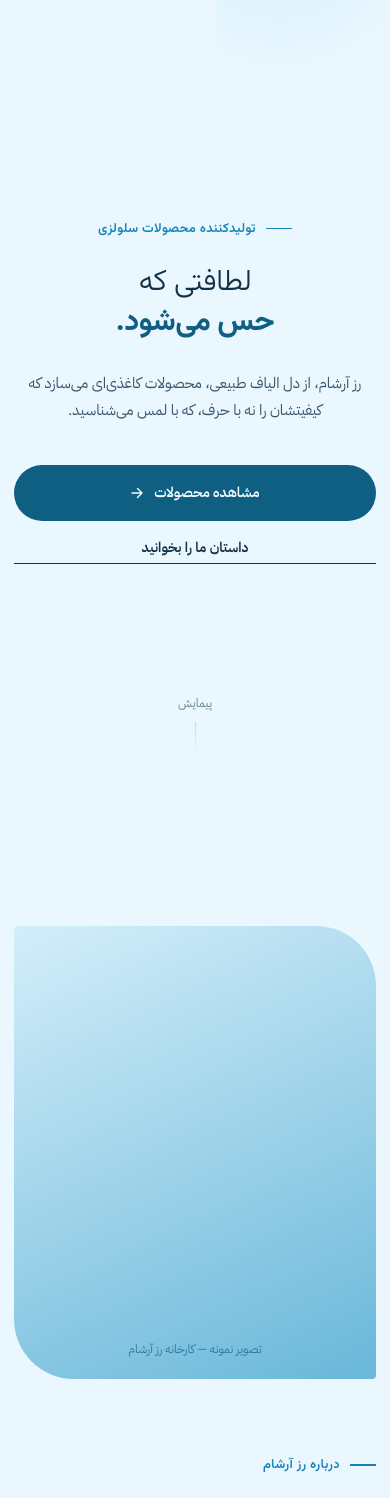
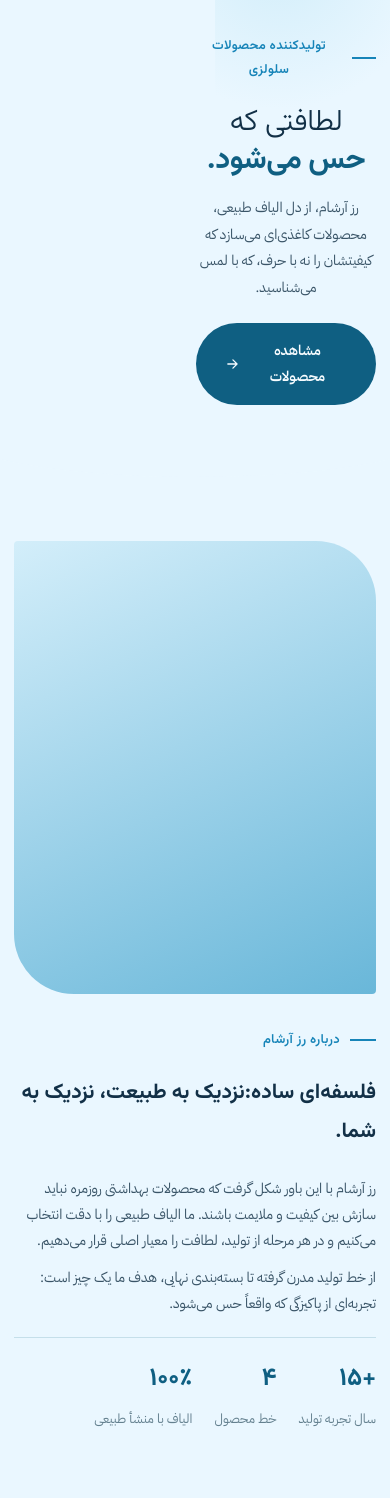
Before and after one commit to arshiahmadi2010-lab/rooosearsham, a plain HTML site: page index.html in a window 390 px wide. Shown: the part 54-1552 px from the top of the page. Drawn offline with Linux system fonts and the light colour scheme; no server answers.

Commit message:
Add files via upload

```diff
--- a/index.html
+++ b/index.html
@@ -47,12 +47,10 @@
           مشاهده محصولات
           <svg fill="none" height="14" viewbox="0 0 14 14" width="14"><path d="M2 7H12M12 7L7.5 2.5M12 7L7.5 11.5" stroke="currentColor" stroke-linecap="round" stroke-width="1.4"></path></svg>
 </a>
-<a class="btn-ghost" data-setting="home.hero_about_cta" href="about.html">داستان ما را بخوانید</a>
 </div>
 </div>
 
 </div>
-<div class="scroll-cue"><span>پیمایش</span><span class="line"></span></div>
 </section>
 <svg class="fold-divider" preserveaspectratio="none" viewbox="0 0 1200 46"><path d="M0,0 L1200,0 L1200,20 C900,44 300,44 0,20 Z"></path></svg>
 <section class="section-pad" id="about">
--- a/style.css
+++ b/style.css
@@ -122,22 +122,23 @@
   /* ---------- HERO ---------- */
   .hero{
     position: relative;
-    min-height: 100svh;
+    min-height: 76svh;
     display:flex;
     align-items:center;
-    padding-top: 90px;
+    padding: 92px 0 58px;
     overflow: hidden;
   }
   .hero .wrap{
     position: relative;
     z-index: 2;
     width: 100%;
-    display:flex;
-    justify-content:center;
+    display:grid;
+    grid-template-columns: minmax(0, 1fr) minmax(360px, .82fr);
     align-items:center;
+    gap: 64px;
   }
-  .hero-copy{ max-width: 620px; text-align:center; }
-  .hero-actions{ justify-content:center; }
+  .hero-copy{ max-width: 560px; text-align:right; margin-inline-start:0; }
+  .hero-actions{ justify-content:flex-start; }
   .eyebrow{
     display:inline-flex;
     align-items:center;
@@ -166,13 +167,13 @@
     display:block;
   }
   .hero p.lead{
-    margin-top: 26px;
+    margin-top: 20px;
     max-width: 460px;
-    font-size: 17px;
+    font-size: 16px;
     color: #3A5568;
   }
   .hero-actions{
-    margin-top: 40px;
+    margin-top: 28px;
     display:flex;
     gap: 18px;
     align-items:center;
@@ -266,13 +267,13 @@
 
   /* ---------- SECTIONS ---------- */
   section{ position: relative; }
-  .section-pad{ padding: 130px 0 110px; }
+  .section-pad{ padding: 82px 0 72px; }
   .section-sage{ background: var(--sage-pale); }
   .section-dark{ background: var(--sage-deep); color: var(--paper); }
 
   .section-head{
     max-width: 620px;
-    margin-bottom: 64px;
+    margin-bottom: 42px;
   }
   .section-head.center{ margin-left:auto; margin-right:auto; text-align:center; }
   .section-head h2{
@@ -294,7 +295,7 @@
   .about-grid{
     display:grid;
     grid-template-columns: .85fr 1.15fr;
-    gap: 70px;
+    gap: 52px;
     align-items:center;
   }
   .about-frame{
@@ -304,20 +305,12 @@
     background: linear-gradient(155deg, var(--sage-pale), var(--sage));
     overflow:hidden;
   }
-  .about-frame::after{
-    content: "تصویر نمونه — کارخانه رز آرشام";
-    position:absolute; inset:auto 0 18px 0;
-    text-align:center;
-    font-size: 12px;
-    color: #0F5F82;
-    opacity:.7;
-  }
   .about-copy p{ margin-bottom: 18px; color: #3A5568; font-size: 15.5px; }
   .about-stats{
     display:flex;
-    gap: 46px;
-    margin-top: 34px;
-    padding-top: 30px;
+    gap: 36px;
+    margin-top: 26px;
+    padding-top: 22px;
     border-top: 1px solid var(--line);
   }
   .about-stats .num{
@@ -338,7 +331,7 @@
     background: var(--paper);
     border: 1px solid var(--line);
     border-radius: 18px;
-    padding: 30px 26px 26px;
+    padding: 24px 22px 22px;
     transition: transform .35s ease, box-shadow .35s ease, border-color .35s ease;
   }
   .product-card:hover{
@@ -347,8 +340,8 @@
     border-color: transparent;
   }
   .product-icon{
-    width: 46px; height: 46px;
-    margin-bottom: 22px;
+    width: 42px; height: 42px;
+    margin-bottom: 16px;
   }
   .product-card h3{
     font-size: 17px;
@@ -358,7 +351,7 @@
   .product-card p{
     font-size: 13.5px;
     color: var(--muted);
-    margin-bottom: 20px;
+    margin-bottom: 14px;
   }
   .product-link{
     font-size: 13px;
@@ -430,7 +423,7 @@
   /* contact / footer */
   footer{ background: var(--ink); color: var(--paper); }
   .footer-top{
-    padding: 90px 0 60px;
+    padding: 62px 0 42px;
     display:grid;
     grid-template-columns: 1.3fr 1fr 1fr 1fr;
     gap: 40px;
@@ -901,8 +894,8 @@
 
 /* ---------- managed site images ---------- */
 .managed-site-image{max-width:100%; display:none; object-fit:cover; object-position:center;}
-.managed-hero-image{position:absolute; inset:auto 4% 4% auto; width:42%; height:72%; z-index:0; border-radius:28px; pointer-events:none;}
-.hero-slider{ position:absolute; inset:auto 4% 4% auto; width:42%; height:72%; z-index:0; }
+.managed-hero-image{position:absolute; inset:auto auto 8% 4%; width:38%; height:68%; z-index:0; border-radius:28px; pointer-events:none;}
+.hero-slider{ position:absolute; inset:auto auto 8% 4%; width:38%; height:68%; z-index:0; }
 .hero-slider .hero-slide{ position:absolute; inset:0; width:100%; height:100%; opacity:0; transition: opacity .8s ease; }
 .hero-slider .hero-slide.active{ opacity:1; position:absolute; }
 .hero-slider-dots{ position:absolute; bottom:14px; right:50%; transform:translateX(50%); display:flex; gap:8px; z-index:2; }
@@ -1030,3 +1023,56 @@
     inset-right:14px !important;
   }
 }
+
+
+/* ---------- Compact responsive composition ---------- */
+@media (min-width: 981px){
+  .hero .wrap{grid-template-columns:minmax(0,1fr) minmax(360px,.82fr);}
+  .hero-copy{position:relative; z-index:3;}
+  .hero h1{font-size:clamp(42px,4.8vw,62px);}
+  .hero-bg-blob{width:48vw;height:48vw;}
+}
+
+@media (max-width: 980px){
+  .hero{min-height:68svh;padding:104px 0 54px;}
+  .hero .wrap{display:flex;justify-content:center;align-items:center;gap:0;}
+  .hero-copy{max-width:600px;margin:0 auto;text-align:center;}
+  .hero-actions{justify-content:center;}
+  .hero-slider{left:4%;right:auto;bottom:5%;width:38%;height:48%;}
+  .section-pad{padding:68px 0 58px;}
+}
+
+@media (max-width: 640px){
+  .hero{min-height:auto;padding:94px 0 42px;}
+  .hero .wrap{padding-left:18px;padding-right:18px;}
+  .hero-copy{max-width:430px;}
+  .hero h1{font-size:clamp(32px,9vw,40px);line-height:1.25;}
+  .hero p.lead{font-size:14.5px;line-height:1.9;margin-top:16px;max-width:360px;}
+  .hero-actions{margin-top:22px;}
+  .hero-actions a{width:auto;min-width:190px;}
+  .hero-slider{position:relative !important; inset:auto !important; width:100% !important;height:150px !important;margin:24px 0 0 !important;order:2;opacity:.95;}
+  .hero > .wrap{display:flex;flex-direction:column;}
+  .hero-copy{order:1;}
+  .section-pad{padding:56px 0 48px;}
+  .section-head{margin-bottom:32px;}
+  .section-head h2{font-size:27px;}
+  .section-head p{font-size:14px;margin-top:12px;}
+  .about-grid{gap:30px;}
+  .about-copy p{font-size:14px;margin-bottom:12px;}
+  .about-stats{gap:22px;margin-top:20px;padding-top:18px;}
+  .about-stats .num{font-size:25px;}
+  .product-card{padding:20px 18px;}
+  .process-list{gap:28px 0;}
+  .gallery-grid{gap:10px;}
+  .footer-top{padding:48px 0 32px;}
+  .footer-bottom{padding:18px 0;}
+}
+
+@media (max-width: 390px){
+  .hero{padding-top:88px;padding-bottom:34px;}
+  .hero .wrap{padding-left:14px;padding-right:14px;}
+  .hero h1{font-size:30px;}
+  .hero p.lead{font-size:14px;}
+  .hero-actions a{min-width:180px;}
+  .hero-slider{height:125px !important;}
+}
```
